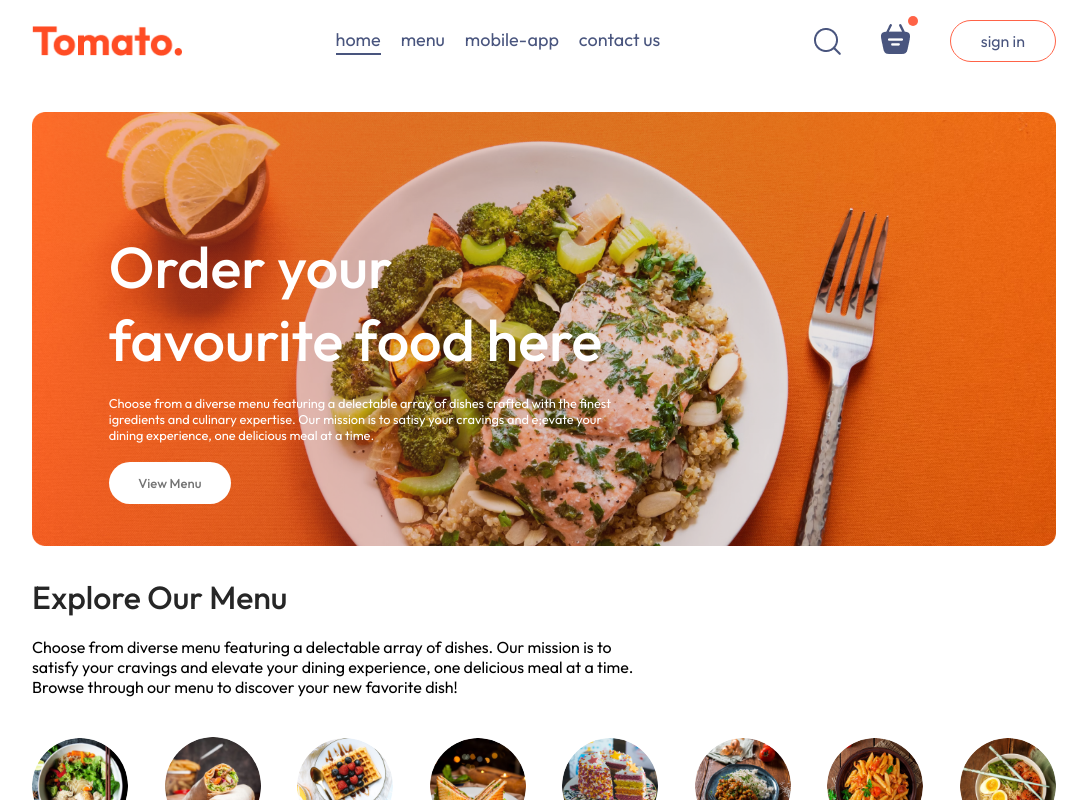
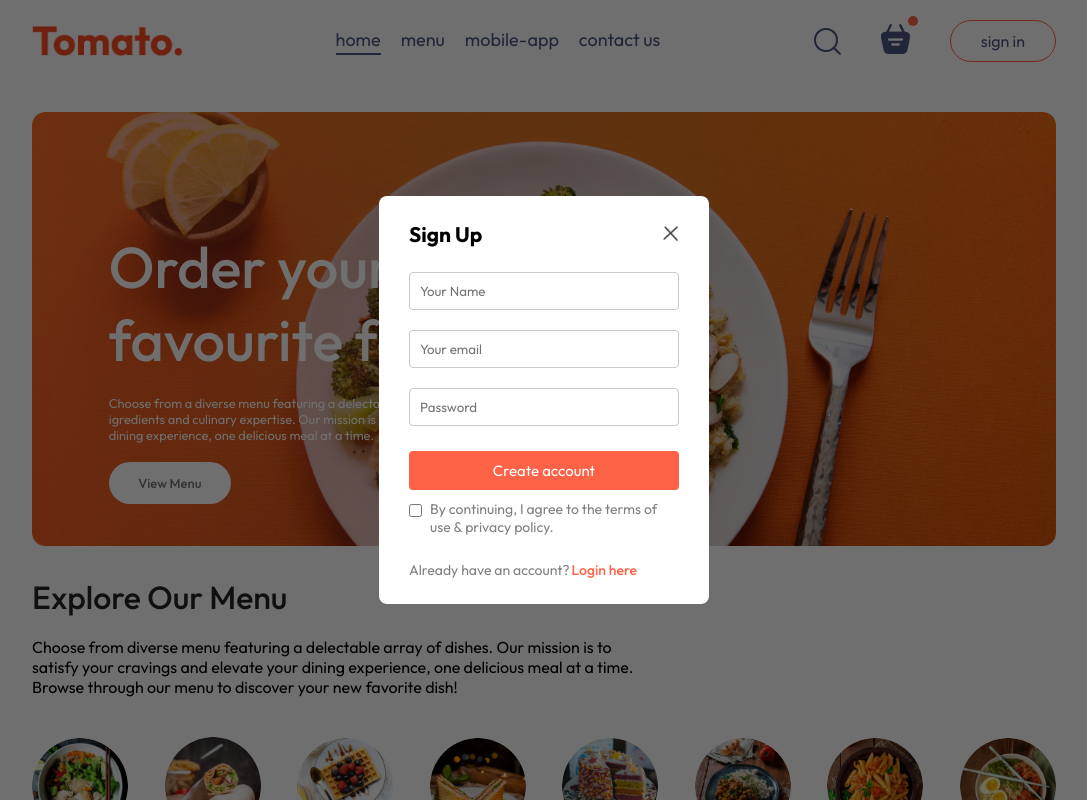
Before and after one commit to axdityax/Feastify-MERN-Platform, a React (Vite) app in the folder frontend/: page / in a window 1280 px wide. Both pictures are taken after a click on the button "sign in". Shown: the top 800 px of the page, without its empty margins (96-1183 px from the left). Built offline with nearby package versions, Linux system fonts and the light colour scheme.

Commit message:
Adding Login Popup

```diff
--- a/frontend/src/App.jsx
+++ b/frontend/src/App.jsx
@@ -1,16 +1,20 @@
-import React from "react";
+import React, { useState } from "react";
 import Navbar from "./components/Navbar/Navbar";
 import { Route, Routes } from "react-router-dom";
 import Cart from "./pages/Cart/Cart";
 import Home from "./pages/Home/Home";
 import PlaceOrder from "./pages/PlaceOrder/PlaceOrder";
 import Footer from "./components/Footer/Footer";
+import LoginPopup from "./components/LoginPopup/LoginPopup";
 
 const App = () => {
+	const [showLogin, setShowLogin] = useState(false);
+
 	return (
 		<>
+			{showLogin ? <LoginPopup setShowLogin={setShowLogin} /> : <></>}
 			<div className='app'>
-				<Navbar />
+				<Navbar setShowLogin={setShowLogin} />
 				<Routes>
 					<Route path='/' element={<Home />} />
 					<Route path='/cart' element={<Cart />} />
--- /dev/null
+++ b/frontend/src/components/LoginPopup/LoginPopup.css
@@ -0,0 +1,77 @@
+.login-popup {
+	position: absolute;
+	z-index: 1;
+	width: 100%;
+	height: 100%;
+	background-color: #00000090;
+	display: grid;
+}
+
+.login-popup-container {
+	place-self: center;
+	width: max(23vw, 330px);
+	color: #808080;
+	background-color: white;
+	display: flex;
+	flex-direction: column;
+	gap: 25px;
+	padding: 25px 30px;
+	border-radius: 8px;
+	font-size: 14px;
+	animation: fadeIn 0.5s;
+}
+
+.login-popup-title {
+	display: flex;
+	justify-content: space-between;
+	align-items: center;
+	color: black;
+}
+
+.login-popup-title img {
+	width: 16px;
+	cursor: pointer;
+}
+
+.login-popup-inputs {
+	display: flex;
+	flex-direction: column;
+	gap: 20px;
+}
+
+.login-popup-inputs input {
+	outline: none;
+	border: 1px solid #c9c9c9;
+	padding: 10px;
+	border-radius: 4px;
+}
+
+.login-popup-container button {
+	border: none;
+	padding: 10px;
+	border-radius: 4px;
+	color: white;
+	background-color: tomato;
+	font-size: 15px;
+	cursor: pointer;
+}
+
+.login-popup-condition {
+	/* font-size: 12px; */
+	/* color: #808080; */
+	display: flex;
+	align-items: start;
+	gap: 8px;
+	margin-top: -15px;
+}
+
+.login-popup-condition input {
+	margin-top: 4px;
+}
+
+.login-popup p span {
+	color: tomato;
+	font-weight: 500;
+	cursor: pointer;
+	margin-left: 2px;
+}
--- /dev/null
+++ b/frontend/src/components/LoginPopup/LoginPopup.jsx
@@ -0,0 +1,49 @@
+import React, { useState } from "react";
+import "./LoginPopup.css";
+import { assets } from "../../assets/assets";
+const LoginPopup = ({ setShowLogin }) => {
+	const [currState, setCurrState] = useState("Sign Up");
+	return (
+		<div className='login-popup'>
+			<form action='' className='login-popup-container'>
+				<div className='login-popup-title'>
+					<h2>{currState}</h2>
+					<img onClick={() => setShowLogin(false)} src={assets.cross_icon} alt='' />
+				</div>
+				<div className='login-popup-inputs'>
+					{currState === "Login" ? <></> : <input type='text' placeholder='Your Name' />}
+					<input type='email' placeholder='Your email' />
+					<input type='password' placeholder='Password' />
+				</div>
+				<button>{currState === "Sign Up" ? "Create account" : "Login"}</button>
+				<div className='login-popup-condition'>
+					<input type='checkbox' required />
+					<p>By continuing, I agree to the terms of use & privacy policy.</p>
+				</div>
+				{currState === "Login" ? (
+					<p>
+						Create a new account?
+						<span
+							onClick={() => {
+								setCurrState("Sign Up");
+							}}>
+							Click here
+						</span>
+					</p>
+				) : (
+					<p>
+						Already have an account?
+						<span
+							onClick={() => {
+								setCurrState("Login");
+							}}>
+							Login here
+						</span>
+					</p>
+				)}
+			</form>
+		</div>
+	);
+};
+
+export default LoginPopup;
--- a/frontend/src/components/Navbar/Navbar.jsx
+++ b/frontend/src/components/Navbar/Navbar.jsx
@@ -3,7 +3,7 @@
 import { assets } from "../../assets/assets";
 import { Link } from "react-router-dom";
 
-const Navbar = () => {
+const Navbar = ({ setShowLogin }) => {
 	const [menu, setMenu] = useState("home");
 	return (
 		<div className='navbar'>
@@ -40,7 +40,12 @@
 					<img src={assets.basket_icon} alt='Basket Icon' />
 					<div className='dot'></div>
 				</div>
-				<button>sign in</button>
+				<button
+					onClick={() => {
+						setShowLogin(true);
+					}}>
+					sign in
+				</button>
 			</div>
 		</div>
 	);
```
